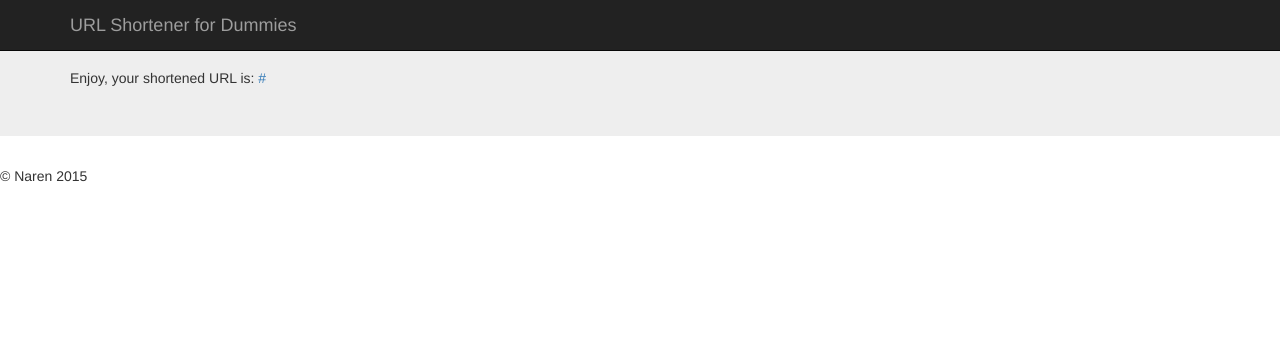
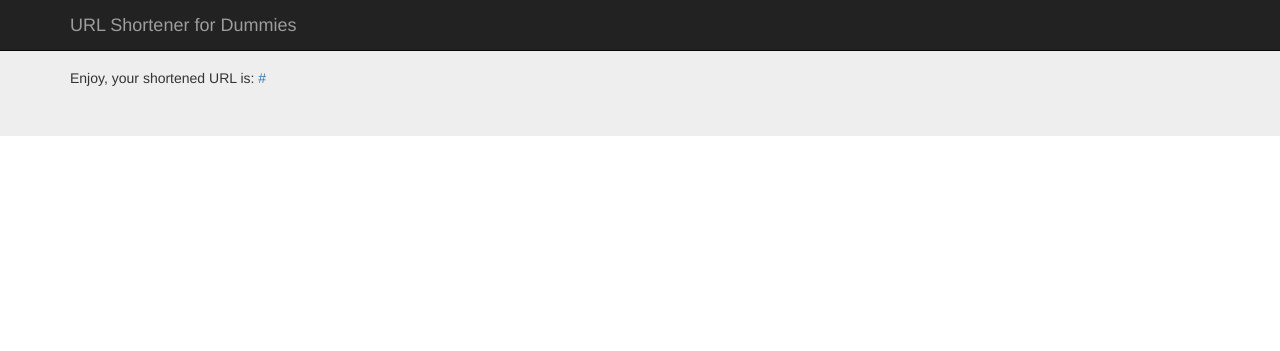
Before and after one commit to wputra/didactic-giggle, a Flask app: template flasktest/templates/home.html in a window 1280 px wide. Shown: the top 351 px of the page. Run offline with Flask 2, Linux system fonts and the light colour scheme; the template is opened without the code that fills it: most values are stand-ins (such as "Sample title", 1, 10 or a date in 2020); some libraries are stand-ins or nearby versions.

Commit message:
Update home.html

```diff
--- a/flasktest/templates/home.html
+++ b/flasktest/templates/home.html
@@ -37,10 +37,5 @@
                </div>
                {% endif %}
             </div>
-         </div>
-         <footer>
-            <p>&copy; Naren 2015</p>
-         </footer>
-         </div>
       </body>
    </html>
```
